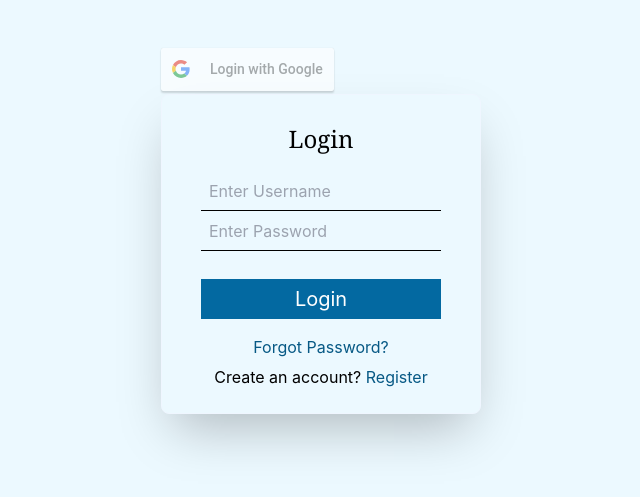
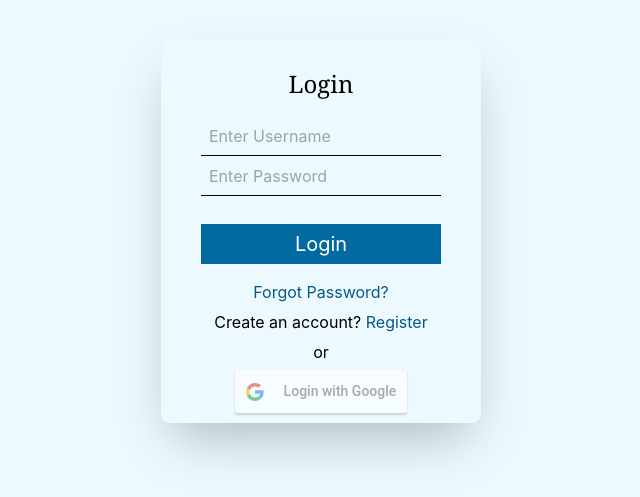
Before and after one commit to ethiclesshacker/code-editor-frontend, a React (Create React App) app: page /login in a window 1280 px wide. Shown: the part 169-666 px from the top of the page, without its empty margins (319-959 px from the left). Built offline with nearby package versions, Linux system fonts and the light colour scheme.

Commit message:
Google Button Customization

```diff
--- a/src/components/CodeEditor.jsx
+++ b/src/components/CodeEditor.jsx
@@ -3,7 +3,7 @@ import React from "react";
 export default function CodeEditor(){
 
 return (
-    <div id="main" className="grid grid-cols-3 col-span-4">
+    <div id="main" className="grid grid-cols-3 col-span-2">
         <div id="sidebar">
             <select name="lang" id="lang">
                 <option value="python3">Python3</option>
--- a/src/components/Login.jsx
+++ b/src/components/Login.jsx
@@ -18,28 +18,7 @@ export default function Login() {
 
   return (
     <div>
-      <div>
-        <GoogleLogin
-          clientId={clientId}
-          buttonText="Login with Google"
-          onSuccess={onSuccess}
-          theme="filled_black"
-          width='240px'
-
-          onFailure={onFailure}
-          cookiePolicy={"single_host_origin"}
-          // style={{
-          //   marginBottom: "100px",
-          //   maxWidth: '309px',
-          //   size: 'large'
-          //   // borderWidth: "6px",
-          //   // borderStyle: "solid",
-          //   // borderColor: "red",
-          // }}
-          isSignedIn={true}
-        />
-      </div>
-      <div className="shadow-2xl bg-[#ecf9ff] rounded-lg text-center w-80 h-80 border border-solid border-blue-50">
+      <div className="shadow-2xl bg-[#ecf9ff] rounded-lg text-center w-80 h-96 border border-solid border-blue-50">
         <div className="mb-4 pt-7 font-serif text-2xl"> Login </div>
         <input
           type="text"
@@ -76,6 +55,17 @@ export default function Login() {
             Register{" "}
           </Link>
         </div>
+        <p className="mt-1.5 mb-1.5"> or </p>
+      <div>
+        <GoogleLogin
+          clientId={clientId}
+          buttonText="Login with Google"
+          onSuccess={onSuccess}
+          onFailure={onFailure}
+          cookiePolicy={"single_host_origin"}
+          isSignedIn={true}
+        />
+      </div>
       </div>
     </div>
   );
```
